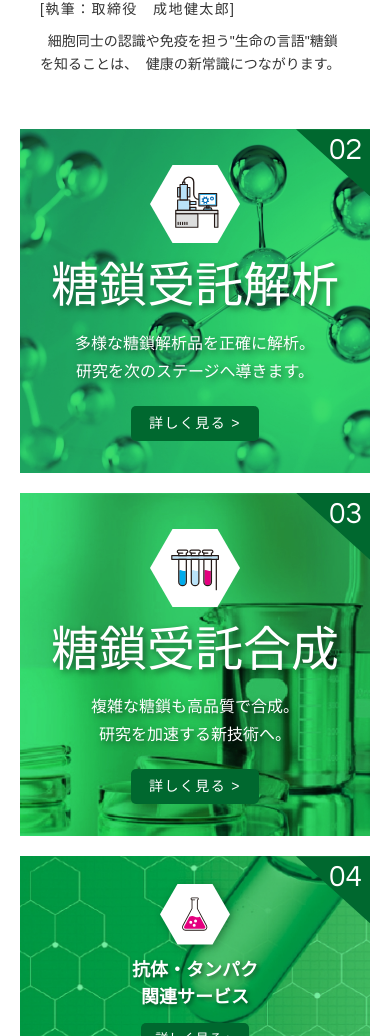
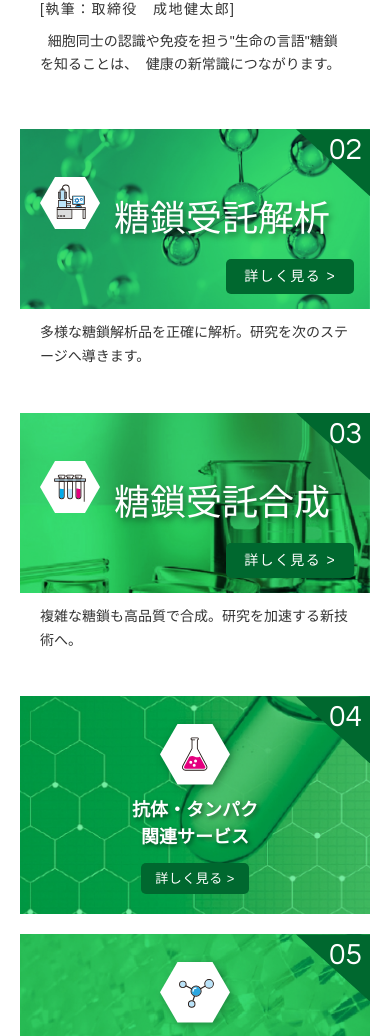
Before and after one commit to shunki-235/gate-ikagaku-souyaku, a website: page index.html in a window 390 px wide. Shown: the part 1533-2569 px from the top of the page. Drawn offline with Linux system fonts and the light colour scheme.

Commit message:
style: SP表示でサービスカード02・03のレイアウトを変更
カード01と同様に、説明文を画像背景の外に出すレイアウトに変更。
アイコンとタイトルは横並びで画像上に配置、詳しく見るボタンは画像右下に配置。

```diff
--- a/assets/css/style.css
+++ b/assets/css/style.css
@@ -1758,7 +1758,7 @@
 
     .services__card--01 .services__card-more {
         position: absolute;
-        bottom: 16px;
+        bottom: 8px;
         right: 20px;
     }
 
@@ -1811,7 +1811,77 @@
     .services__card--02,
     .services__card--03 {
         grid-column: 1;
-        min-height: 280px;
+        min-height: auto;
+        flex-direction: column;
+    }
+
+    .services__card--02 .services__card-bg,
+    .services__card--03 .services__card-bg {
+        position: relative;
+        inset: auto;
+        height: 180px;
+        flex-shrink: 0;
+    }
+
+    .services__card--02 .services__card-body,
+    .services__card--03 .services__card-body {
+        position: static;
+        padding: 12px 20px 16px;
+        align-items: flex-start;
+        text-align: left;
+        justify-content: flex-start;
+        flex: none;
+        background: var(--white);
+    }
+
+    .services__card--02 .services__card-hexagon,
+    .services__card--03 .services__card-hexagon {
+        position: absolute;
+        top: 70px;
+        left: 20px;
+        transform: translateY(-50%);
+        z-index: 2;
+        margin-bottom: 0;
+    }
+
+    .services__card--02 .services__card-hexagon svg,
+    .services__card--03 .services__card-hexagon svg {
+        width: 60px;
+    }
+
+    .services__card--02 .services__card-title,
+    .services__card--03 .services__card-title {
+        position: absolute;
+        top: 90px;
+        left: 94px;
+        transform: translateY(-50%);
+        z-index: 2;
+        margin-bottom: 0;
+        white-space: nowrap;
+        font-size: 36px;
+    }
+
+    .services__card--02 .services__card-desc,
+    .services__card--03 .services__card-desc {
+        color: var(--text-dark);
+        text-shadow: none;
+        font-size: 14px;
+        line-height: 1.7;
+        margin-bottom: 8px;
+    }
+
+    .services__card--02 .services__card-desc br,
+    .services__card--03 .services__card-desc br {
+        display: none;
+    }
+
+    .services__card--02 .services__card-more,
+    .services__card--03 .services__card-more {
+        position: absolute;
+        top: 130px;
+        right: 16px;
+        z-index: 2;
+        margin-top: 0;
     }
 
     .sugar-chain__header {
```
